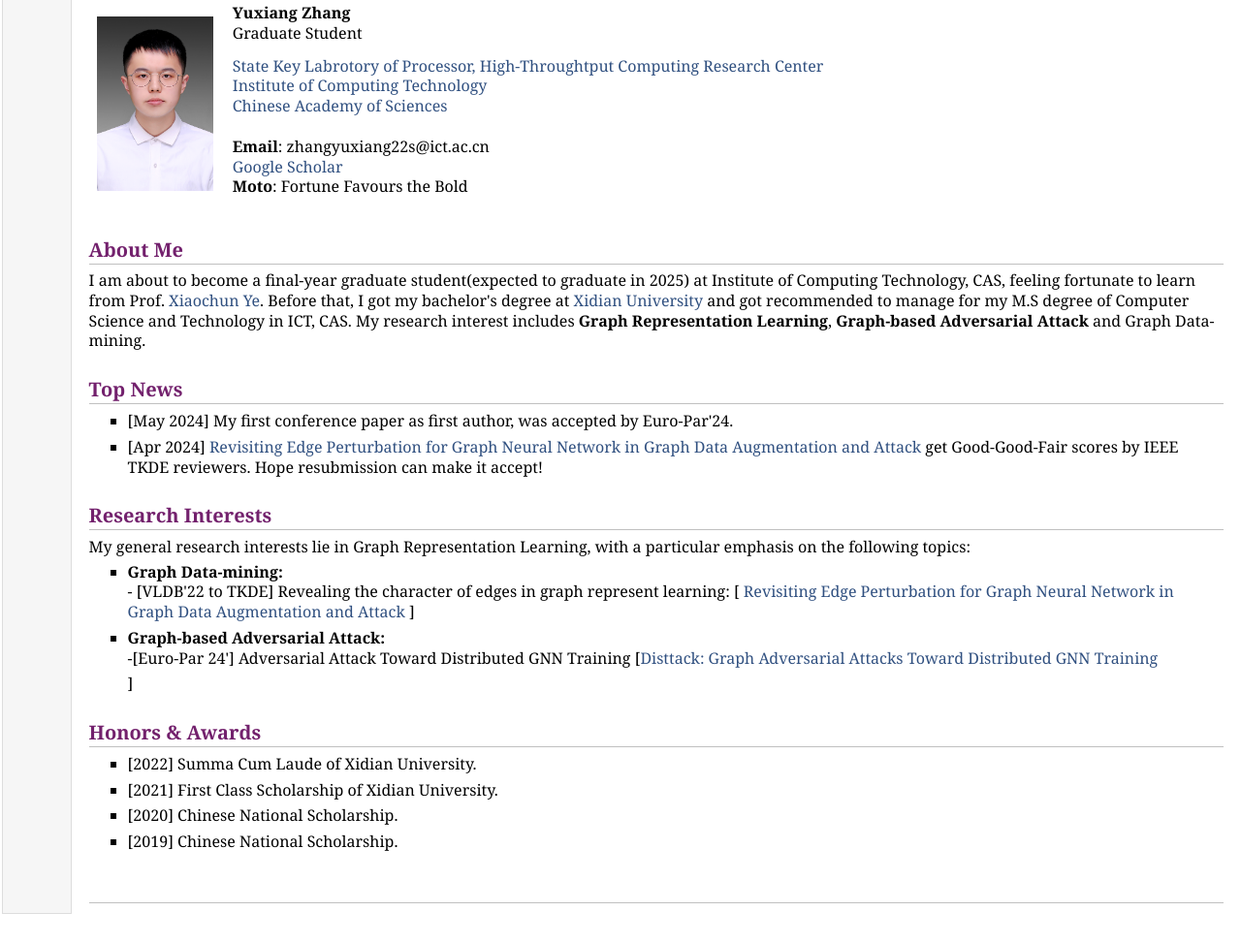
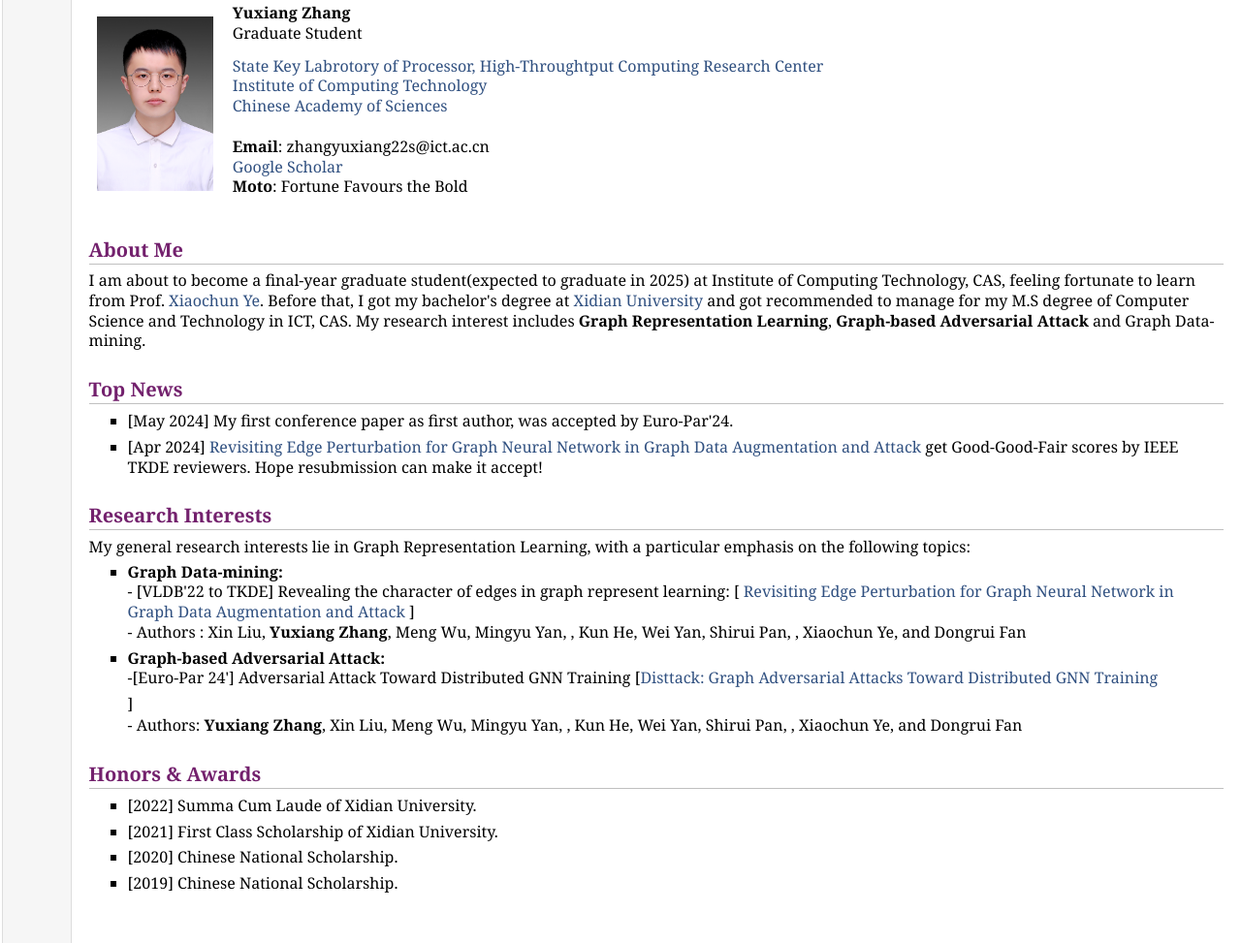
Before and after one commit to zhangyxrepo/homepage, a plain HTML site: page index.html in a window 1280 px wide. Shown: the part 68-1041 px from the top of the page at 97% size. Drawn offline with nearby package versions, Linux system fonts and the light colour scheme; some packages are replaced by stand-ins of ours.

Commit message:
Update index.html

```diff
--- a/index.html
+++ b/index.html
@@ -62,9 +62,12 @@ Graduate Student <br />
 My general research interests lie in Graph Representation Learning, with a particular emphasis on the following topics:
 <ul class="pub">
   <li><p><b>Graph Data-mining:</b><br>
-  - [VLDB'22 to TKDE] Revealing the character of edges in graph represent learning: [<A HREF="https://arxiv.org/pdf/2403.07943" target="_blank"> Revisiting Edge Perturbation for Graph Neural Network in Graph Data Augmentation and Attack </A>]<br>
+  - [VLDB'22 to TKDE] Revealing the character of edges in graph represent learning: [<A HREF="https://arxiv.org/pdf/2403.07943" target="_blank"> Revisiting Edge Perturbation for Graph Neural Network in Graph Data Augmentation and Attack </A>] <br>
+  - Authors : Xin Liu, <b>Yuxiang Zhang</b>, Meng Wu, Mingyu Yan, , Kun He, Wei Yan, Shirui Pan, , Xiaochun Ye, and Dongrui Fan<br>
+
   <li><p><b>Graph-based Adversarial Attack:</b><br>
-    -[Euro-Par 24'] Adversarial Attack Toward Distributed GNN Training [<A HREF="tbc" target="_blank">Disttack: Graph Adversarial Attacks Toward Distributed GNN Training <div To="" appear=""></div></A>]<br>
+  -[Euro-Par 24'] Adversarial Attack Toward Distributed GNN Training [<A HREF="tbc" target="_blank">Disttack: Graph Adversarial Attacks Toward Distributed GNN Training <div To="" appear=""></div></A>]<br>
+  - Authors: <b>Yuxiang Zhang</b>, Xin Liu, Meng Wu, Mingyu Yan, , Kun He, Wei Yan, Shirui Pan, , Xiaochun Ye, and Dongrui Fan<br>
 </ul>
 
 <h2>Honors & Awards</h2>
```
